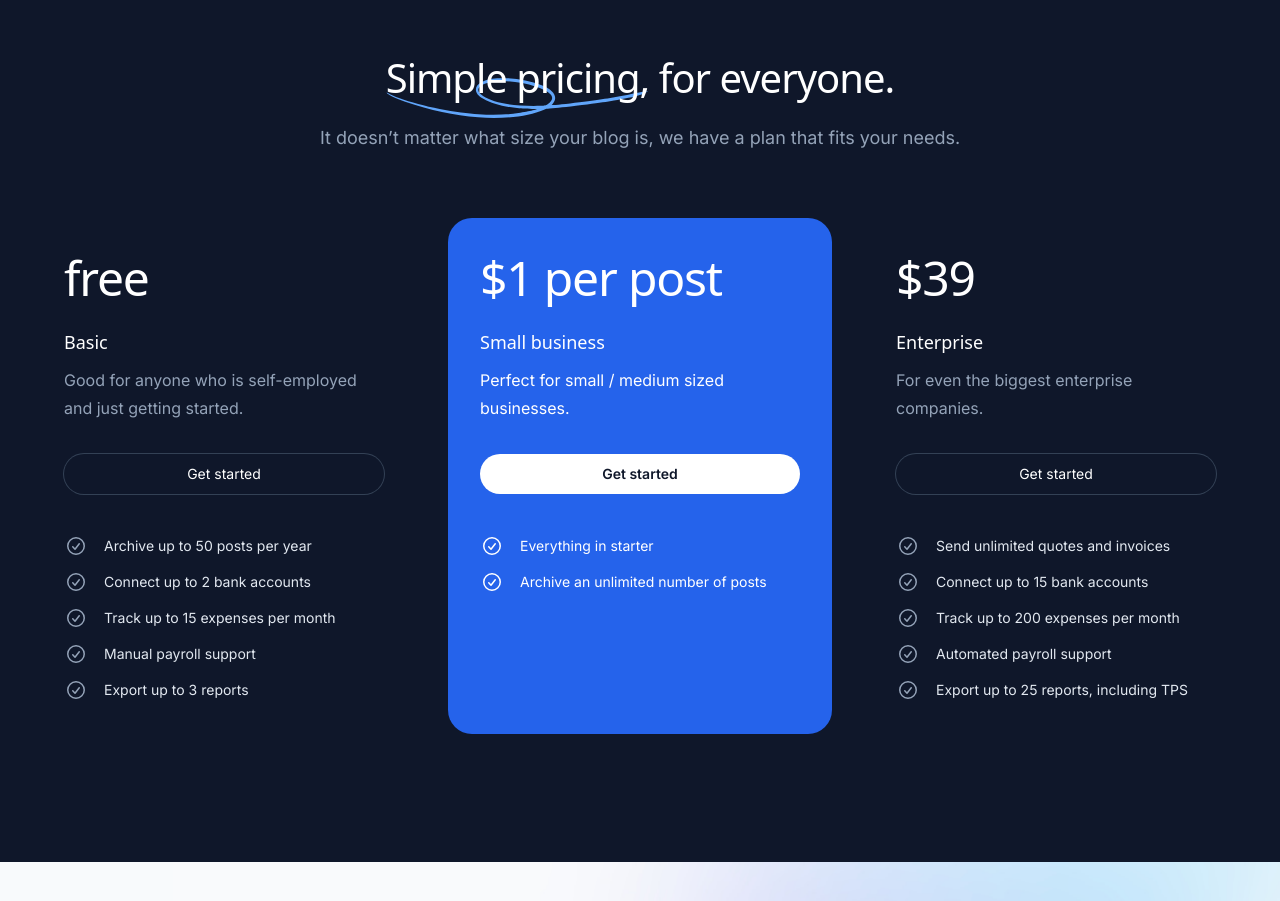
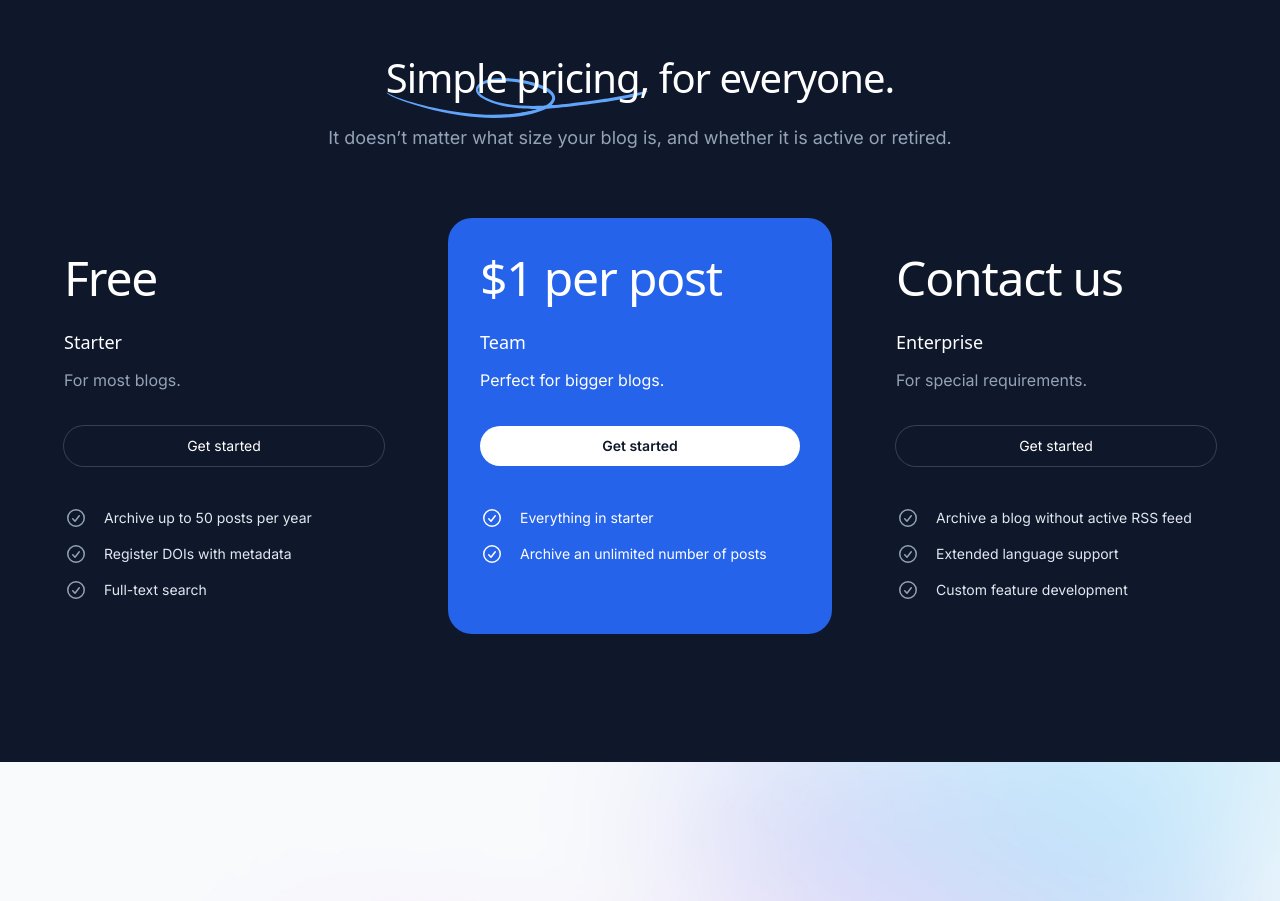
Before and after one commit to front-matter/legacy.rogue-scholar, a Next.js app: page / in a window 1280 px wide. Shown: the part 2640-3541 px from the top of the page. Built offline with nearby package versions, Linux system fonts and the light colour scheme.

Commit message:
Update Pricing.tsx

```diff
--- a/src/components/Pricing.tsx
+++ b/src/components/Pricing.tsx
@@ -110,28 +110,26 @@ export function Pricing() {
             for everyone.
           </h2>
           <p className="mt-4 text-lg text-slate-400">
-            It doesn’t matter what size your blog is, we have a plan that fits your needs.
+            It doesn’t matter what size your blog is, and whether it is active or retired.
           </p>
         </div>
         <div className="-mx-4 mt-16 grid max-w-2xl grid-cols-1 gap-y-10 sm:mx-auto lg:-mx-8 lg:max-w-none lg:grid-cols-3 xl:mx-0 xl:gap-x-8">
           <Plan
-            name="Basic"
-            price="free"
-            description="Good for anyone who is self-employed and just getting started."
+            name="Starter"
+            price="Free"
+            description="For most blogs."
             href="/register"
             features={[
               'Archive up to 50 posts per year',
-              'Connect up to 2 bank accounts',
-              'Track up to 15 expenses per month',
-              'Manual payroll support',
-              'Export up to 3 reports',
+              'Register DOIs with metadata',
+              'Full-text search',
             ]}
           />
           <Plan
             featured
-            name="Small business"
+            name="Team"
             price="$1 per post"
-            description="Perfect for small / medium sized businesses."
+            description="Perfect for bigger blogs."
             href="/register"
             features={[
               'Everything in starter',
@@ -140,15 +138,13 @@ export function Pricing() {
           />
           <Plan
             name="Enterprise"
-            price="$39"
-            description="For even the biggest enterprise companies."
+            price="Contact us"
+            description="For special requirements."
             href="/register"
             features={[
-              'Send unlimited quotes and invoices',
-              'Connect up to 15 bank accounts',
-              'Track up to 200 expenses per month',
-              'Automated payroll support',
-              'Export up to 25 reports, including TPS',
+              'Archive a blog without active RSS feed',
+              'Extended language support',
+              'Custom feature development',
             ]}
           />
         </div>
```
